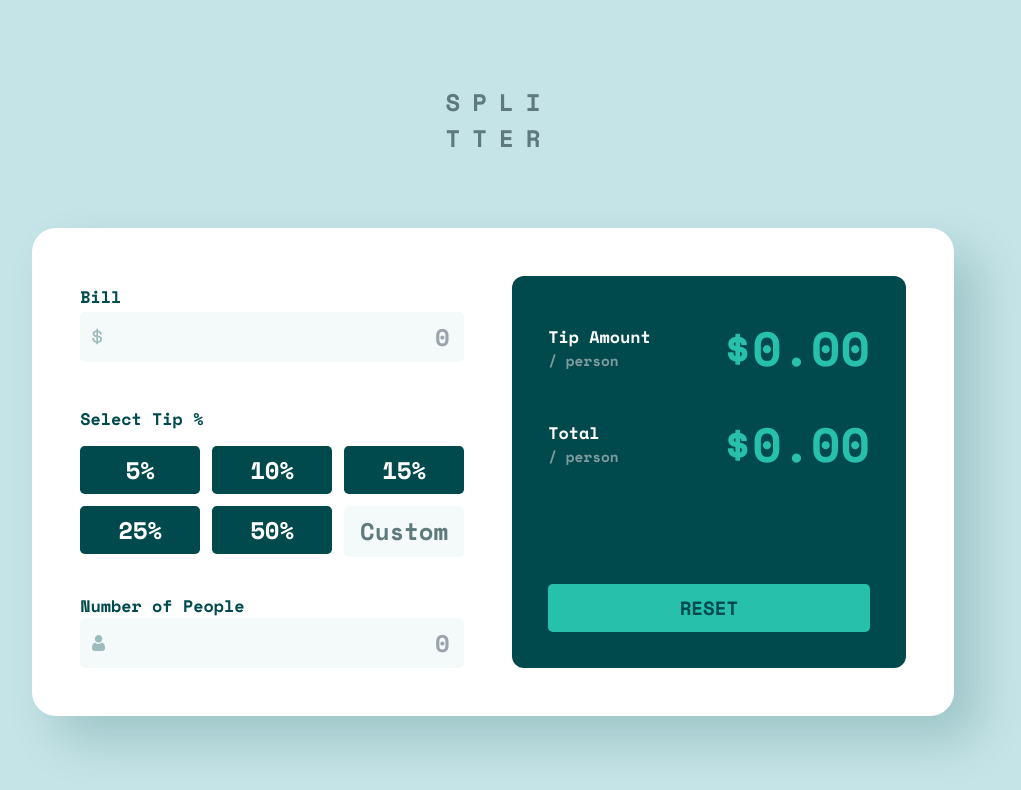
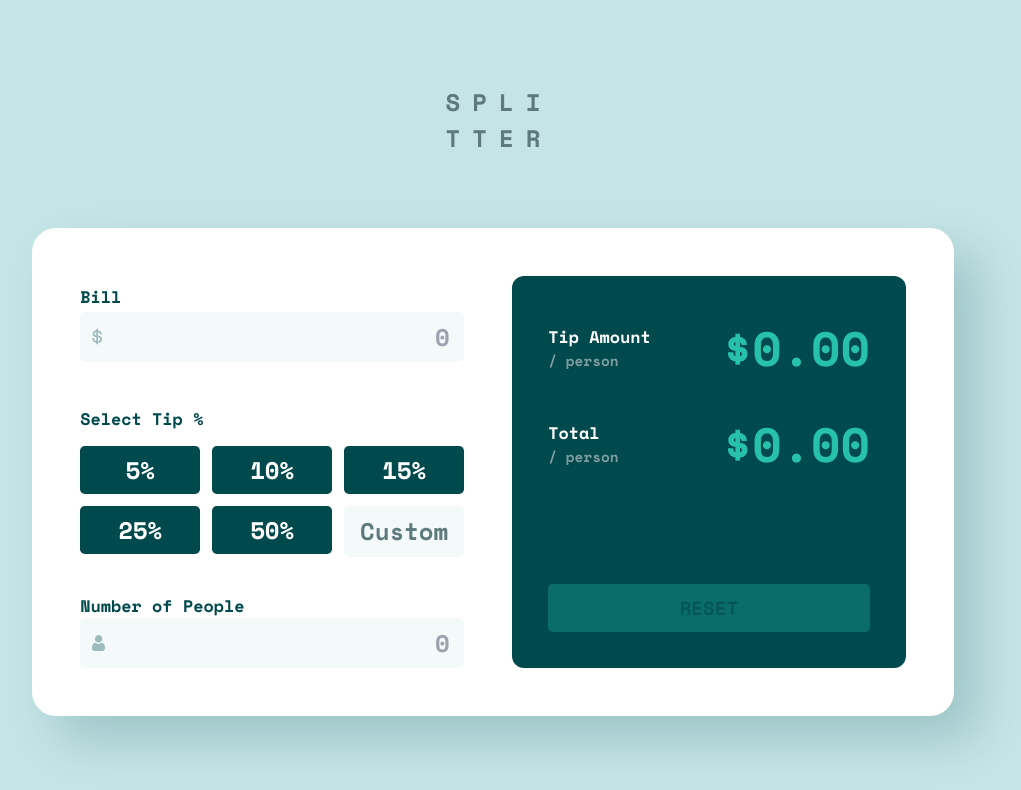
Before and after one commit to guamtsgh/tip-calculator-app, a React (Vite) app: page / in a window 1280 px wide. Shown: the top 790 px of the page, without its empty margins (147-1168 px from the left). Built offline with nearby package versions, Linux system fonts and the light colour scheme.

Commit message:
feat(reset button): add disabled attribute & styled

```diff
--- a/src/App.css
+++ b/src/App.css
@@ -58,7 +58,7 @@
   background-color: var(--calBoxBg);
   padding: 2rem;
   border-radius: 1rem;
-  box-shadow: 1rem 1rem 2rem var(--darkOpacity);
+  box-shadow: 1rem 1rem 2rem var(--shadowed);
   flex-wrap: wrap;
   gap: 2rem;
 }
--- a/src/App.jsx
+++ b/src/App.jsx
@@ -10,16 +10,6 @@ function App() {
   const [inputPercentage, setInputPercentage] = useState("");
   const [tip, setTip] = useState("0.00");
   const [total, setTotal] = useState("0.00");
-  console.log(
-    `
-    bill ${bill}
-    people ${people}
-    percentage ${percentage}
-    inputPercentage ${inputPercentage}
-    setTip ${setTip}
-    total ${setTotal}
-    `
-  );
 
   useEffect(() => {
     if (bill && people) {
--- a/src/components/ResultBox.jsx
+++ b/src/components/ResultBox.jsx
@@ -23,7 +23,15 @@ function ResultBox({ tip, total, handleReset }) {
           </div>
         </div>
       </div>
-      <button onClick={handleReset}>RESET</button>
+      {tip === "0.00" && total === "0.00" ? (
+        <button onClick={handleReset} disabled>
+          RESET
+        </button>
+      ) : (
+        <button className="button" onClick={handleReset}>
+          RESET
+        </button>
+      )}
     </section>
   );
 }
--- a/src/css/ResultBox.css
+++ b/src/css/ResultBox.css
@@ -31,7 +31,7 @@
   text-align: end;
 }
 
-#resultBox button {
+.button {
   background-color: var(--cyan);
   padding: 0.4rem;
   color: var(--dark);
@@ -39,8 +39,16 @@
   border-radius: 0.2rem;
 }
 
-#resultBox button:active {
+.button:active {
   background-color: var(--cyanDesaturate);
+}
+
+button[disabled] {
+  background-color: var(--cyanOpacity);
+  color: var(--darkOpacity);
+  padding: 0.4rem;
+  font-size: 0.8rem;
+  border-radius: 0.2rem;
 }
 
 @media (width <= 922px) {
--- a/src/index.css
+++ b/src/index.css
@@ -11,8 +11,10 @@
   --calBoxBg: hsl(0, 0%, 100%);
   --cyan: hsl(172, 67%, 45%);
   --warn: #d98b78;
-  --darkOpacity: hsla(183, 100%, 15%, 0.2);
+  --shadowed: hsla(183, 100%, 15%, 0.2);
   --cyanDesaturate: hsl(173, 61%, 77%);
+  --cyanOpacity: hsla(172, 67%, 45%, 0.3);
+  --darkOpacity: hsl(183, 100%, 15%, 0.6);
 }
 
 html {
```
